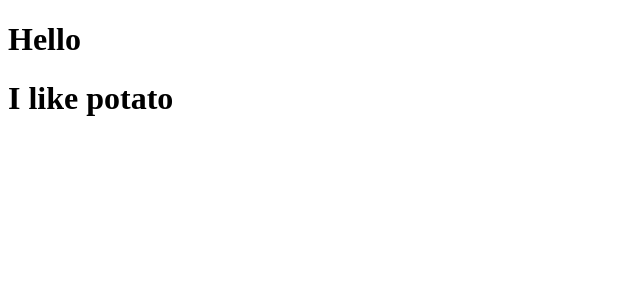
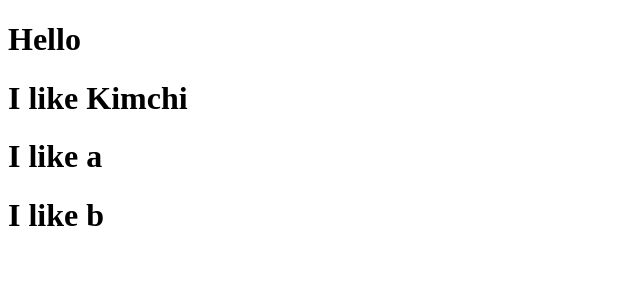
Before and after one commit to 16Yangseungho/movie_app_2021, a JavaScript app: page / in a window 1280 px wide. Shown: the top 300 px of the page, without its empty margins (0-640 px from the left). Built offline with nearby package versions, Linux system fonts and the light colour scheme.

Commit message:
Food
Food fav 사용

```diff
--- a/src/App.js
+++ b/src/App.js
@@ -3,12 +3,15 @@ function App() {
   return (
     <div>
       <h1>Hello</h1>
-      <Movie />
+      <Food fav="Kimchi" />
+      <Food fav="a" />
+      <Food fav="b" />
     </div>
   );
 }
 
-function Movie(){
-  return <h1>I like potato</h1>
+function Food(foo){
+  const { fav } = foo
+  return <h1>I like {fav}</h1>
 }
 export default App;
```
